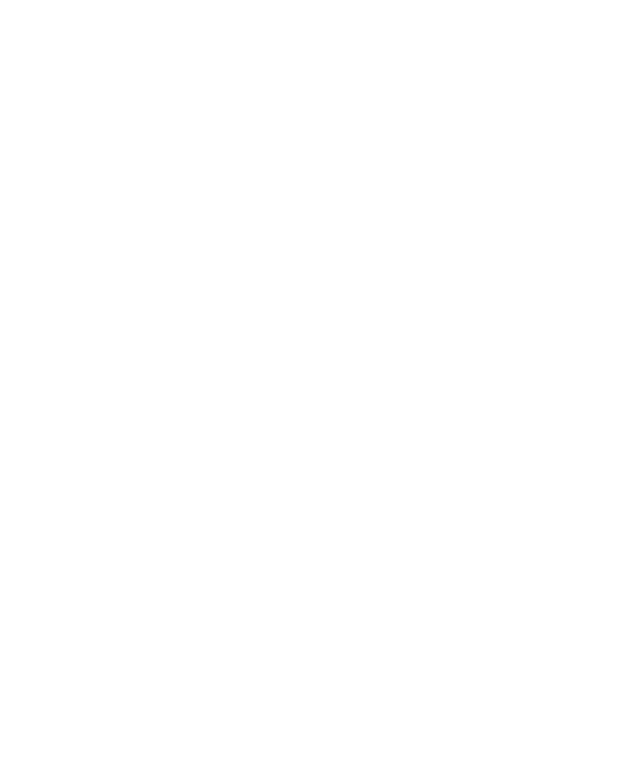
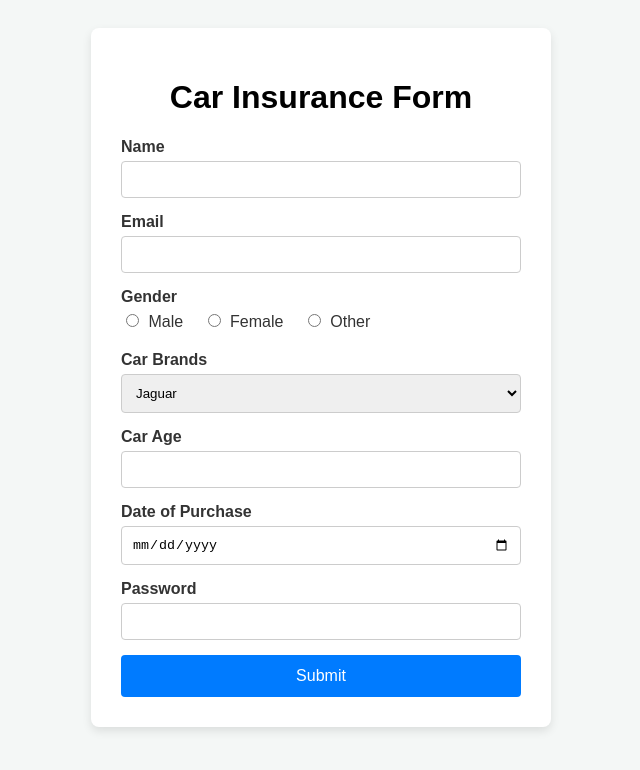
Before and after one commit to acciojob/car-insurance-form-Ujjal26, a website: page main.html in a window 1280 px wide. Shown: the whole page, without its empty margins (319-959 px from the left). Drawn offline with Linux system fonts and the light colour scheme.

Commit message:
created a submission

```diff
--- a/main.html
+++ b/main.html
@@ -8,6 +8,55 @@
 
 <body>
 	<!-- the entire body must be written by student -->
+	<form action="/register" method="POST">
+		<h1 id="heading">Car Insurance Form</h1>
+  <div>
+    <label for="name">Name</label>
+    <input type="text" id="name" name="name" required>
+  </div>
+
+  <div>
+    <label for="email">Email</label>
+    <input type="email" id="email" name="email" required>
+  </div>
+
+  <div>
+    <label>Gender</label>
+    <input type="radio" id="male" name="gender" value="male" required>
+    <label for="male">Male</label>
+    <input type="radio" id="female" name="gender" value="female" required>
+    <label for="female">Female</label>
+    <input type="radio" id="other" name="gender" value="other" required>
+    <label for="other">Other</label>
+  </div>
+
+  <div>
+    <label for="cars">Car Brands</label>
+    <select id="cars" name="cars">
+		<option value="Jaguar">Jaguar</option>
+      <option value="bmw">BMW</option>
+      <option value="audi">Audi</option>
+      <option value="mercedez">Mercedez</option>
+    </select>
+  </div>
+
+  <div>
+    <label for="carage">Car Age</label>
+    <input type="number" id="carage" name="carage" required>
+  </div>
+
+  <div>
+    <label for="dop">Date of Purchase</label>
+    <input type="date" id="dop" name="dop" required>
+  </div>
+
+  <div>
+    <label for="password">Password</label>
+    <input type="password" id="password" name="password" required>
+  </div>
+
+  <button type="submit">Submit</button>
+</form>
     <script type="text/javascript" src="./script.js">
 </script>
 
--- a/styles.css
+++ b/styles.css
@@ -1,2 +1,78 @@
 
 /* Your CSS Code here. */
+/* Basic Reset */
+body {
+  font-family: Arial, sans-serif;
+  background-color: #f4f7f6;
+  display: flex;
+  justify-content: center;
+  padding: 20px;
+}
+
+/* Form Container */
+form {
+  background: #ffffff;
+  padding: 30px;
+  border-radius: 8px;
+  box-shadow: 0 4px 10px rgba(0, 0, 0, 0.1);
+  max-width: 400px;
+  width: 100%;
+}
+
+/* Grouping Fields */
+div {
+  margin-bottom: 15px;
+}
+
+/* Labels */
+label {
+  display: block;
+  font-weight: bold;
+  margin-bottom: 5px;
+  color: #333;
+}
+
+/* Inputs, Selects, and Number fields */
+input[type="text"],
+input[type="email"],
+input[type="number"],
+input[type="date"],
+input[type="password"],
+select {
+  width: 100%;
+  padding: 10px;
+  border: 1px solid #ccc;
+  border-radius: 4px;
+  box-sizing: border-box; /* Ensures padding doesn't affect width */
+}
+
+/* Radio Button Grouping */
+input[type="radio"] {
+  margin-right: 5px;
+}
+
+input[type="radio"] + label {
+  display: inline-block;
+  font-weight: normal;
+  margin-right: 15px;
+}
+
+/* Submit Button */
+button[type="submit"] {
+  width: 100%;
+  background-color: #007bff;
+  color: white;
+  padding: 12px;
+  border: none;
+  border-radius: 4px;
+  cursor: pointer;
+  font-size: 16px;
+  transition: background 0.3s ease;
+}
+
+button[type="submit"]:hover {
+  background-color: #0056b3;
+}
+#heading{
+	text-align: center;
+}
```
